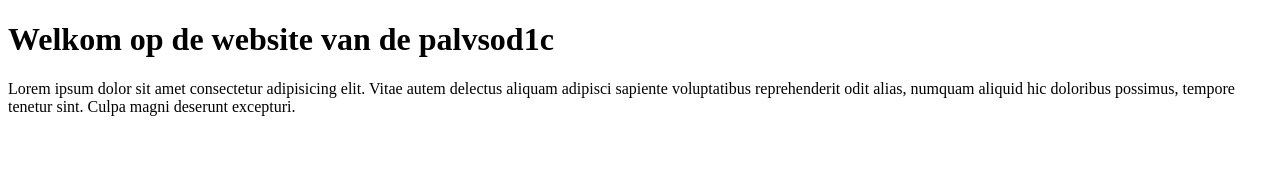
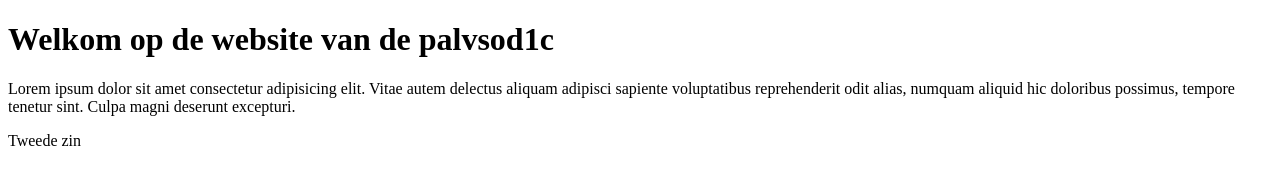
Before and after one commit to kelvin-vd-gaag/workshop, a plain HTML site: page index.html in a window 1280 px wide. Drawn offline with Linux system fonts and the light colour scheme.

Commit message:
Tweede zin erbij

```diff
--- a/index.html
+++ b/index.html
@@ -6,5 +6,6 @@
 <body>
     <h1>Welkom op de website van de palvsod1c</h1>
     <p>Lorem ipsum dolor sit amet consectetur adipisicing elit. Vitae autem delectus aliquam adipisci sapiente voluptatibus reprehenderit odit alias, numquam aliquid hic doloribus possimus, tempore tenetur sint. Culpa magni deserunt excepturi.</p>
+    <p>Tweede zin</p>
 </body>
 </html>
```
